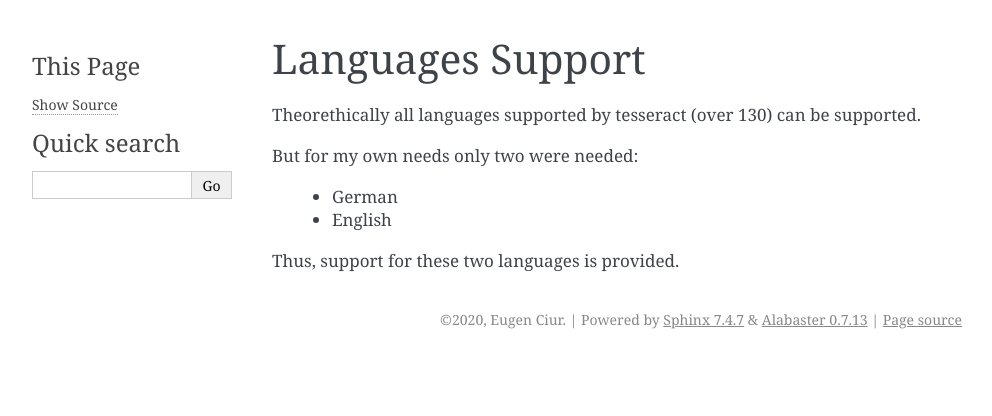
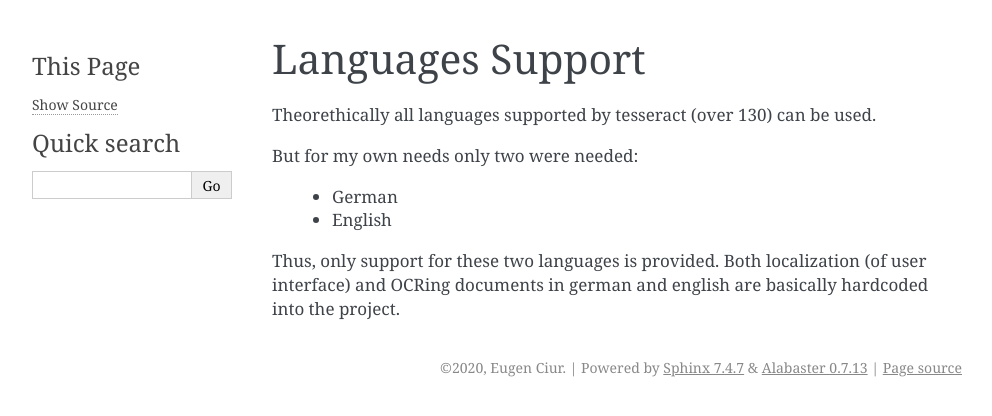
Before and after one commit to ciur/papermerge, a Sphinx documentation site: the page built from docs/source/languages.rst, in a window 1280 px wide. Shown: the top 416 px of the page, without its empty margins (148-1140 px from the left). Built offline with Sphinx 7.4.7, drawn with Linux system fonts in a browser that asks for light colours.

Commit message:
documentation

```diff
--- a/docs/source/languages.rst
+++ b/docs/source/languages.rst
@@ -3,11 +3,12 @@
 Languages Support
 ===================
 
-Theorethically all languages supported by tesseract (over 130) can be supported.
+Theorethically all languages supported by tesseract (over 130) can be used.
 
 But for my own needs only two were needed:
 
     * German
     * English
 
-Thus, support for these two languages is provided.
+Thus, only support for these two languages is provided. Both localization (of user interface)
+and OCRing documents in german and english are basically hardcoded into the project.
```
